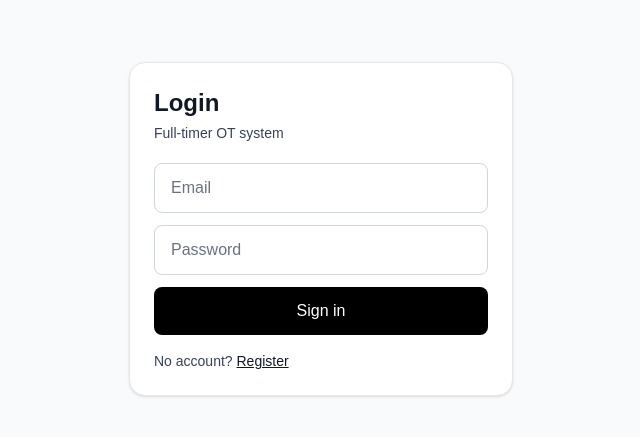
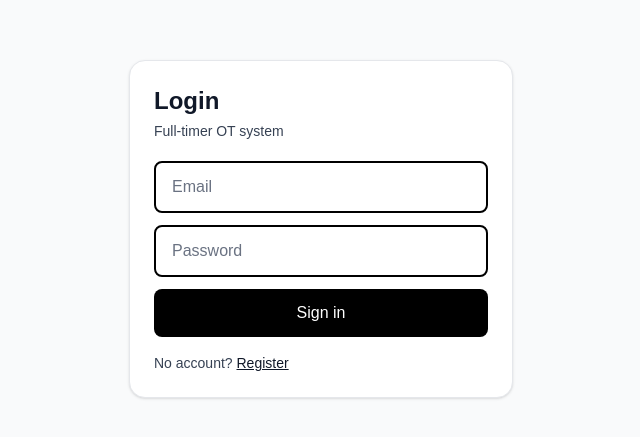
Before and after one commit to zhiluke001-ux/atag-ot, a Next.js app: page /login in a window 1280 px wide. Shown: the part 171-608 px from the top of the page, without its empty margins (319-959 px from the left). Built offline with nearby package versions, Linux system fonts and the light colour scheme.

Commit message:
Update page.tsx

```diff
--- a/src/app/(auth)/login/page.tsx
+++ b/src/app/(auth)/login/page.tsx
@@ -23,7 +23,6 @@ export default function LoginPage() {
         callbackUrl: "/rates",
       });
 
-      // If redirect true, errors can still be returned in some cases
       if ((res as any)?.error) setErr("Invalid login");
     } finally {
       setLoading(false);
@@ -31,9 +30,9 @@ export default function LoginPage() {
   }
 
   const inputClass =
-    "w-full rounded-lg border border-gray-300 bg-white px-4 py-3 text-gray-900 " +
+    "w-full rounded-lg border-2 border-black bg-white px-4 py-3 text-gray-900 " +
     "placeholder:text-gray-500 placeholder:opacity-100 " +
-    "focus:outline-none focus:ring-2 focus:ring-black/20 focus:border-gray-400 " +
+    "focus:outline-none focus:ring-0 focus:border-black " +
     "disabled:opacity-60";
 
   return (
```
